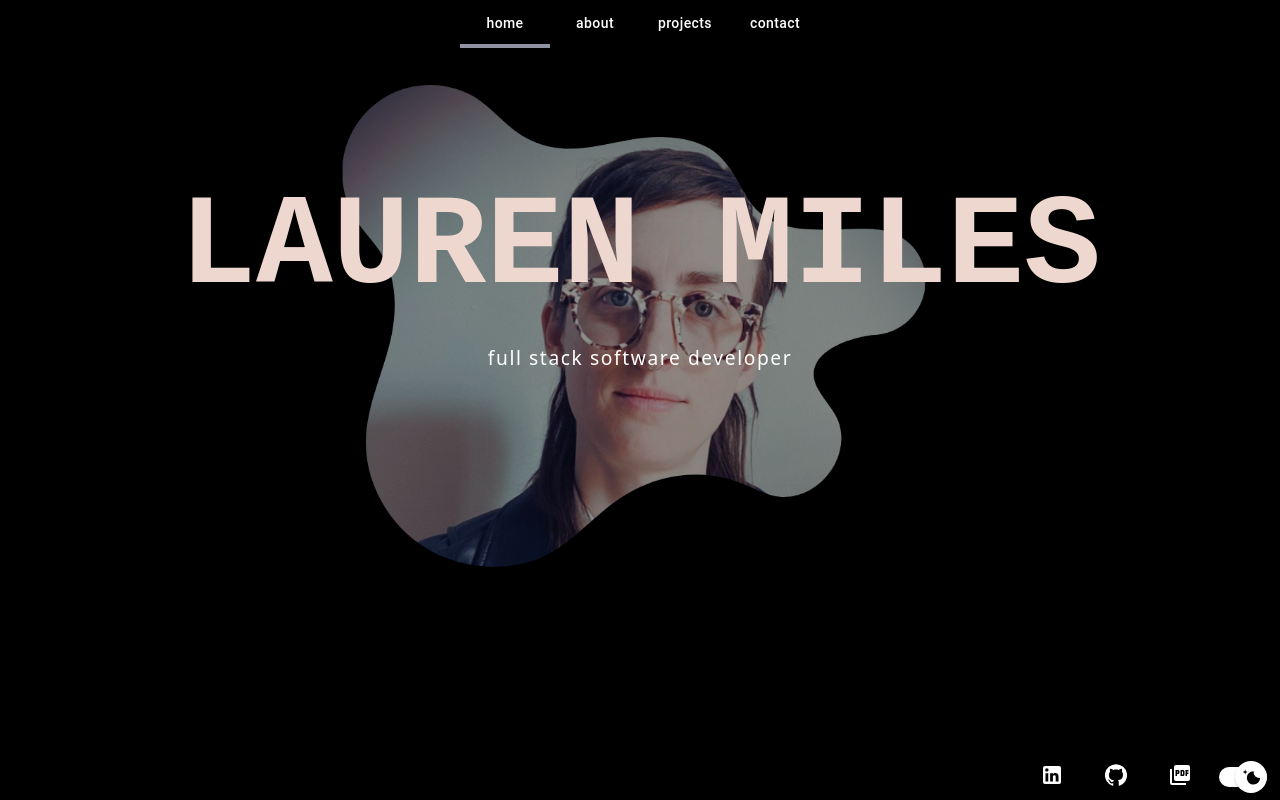
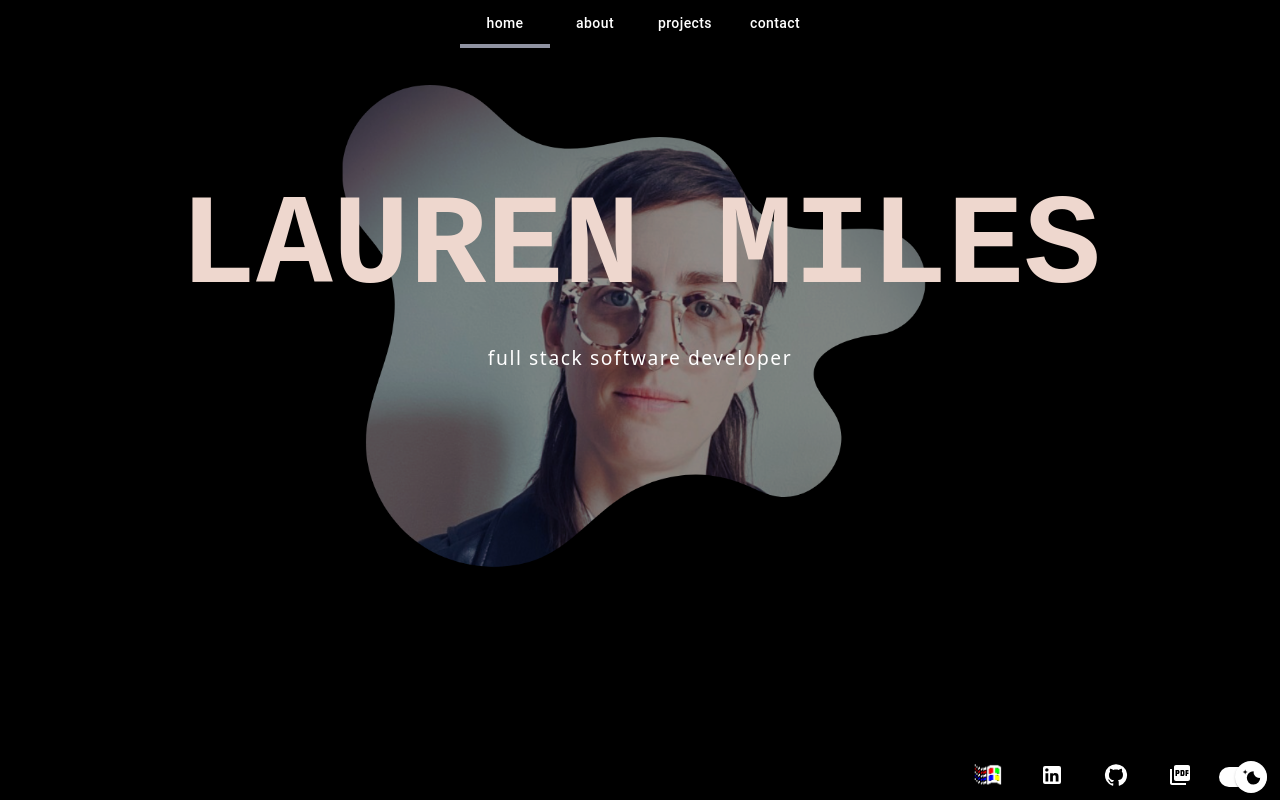
Before and after one commit to laurenmilesdev/portfolio, a Next.js app: page / in a window 1280 px wide. Built offline with nearby package versions, Linux system fonts and the light colour scheme; a web font is replaced by a local one.

Commit message:
Uncommented button

```diff
--- a/src/components/footer/Footer.tsx
+++ b/src/components/footer/Footer.tsx
@@ -31,13 +31,11 @@ export default function Footer({
     />
   ) : (
     <div className={`${styles.container} col-md-12`}>
-      {/* Hiding button until functionality is complete so new changes can be deployed */}
-
-      {/* <WindowsThemeButton
+      <WindowsThemeButton
         useWindowsTheme={useWindowsTheme}
         setUseWindowsTheme={setUseWindowsTheme}
         useDarkTheme={useDarkTheme}
-      /> */}
+      />
       <Contacts contacts={contacts} />
       <ThemeSwitch useDarkTheme={useDarkTheme} setUseDarkTheme={setUseDarkTheme} />
     </div>
```
